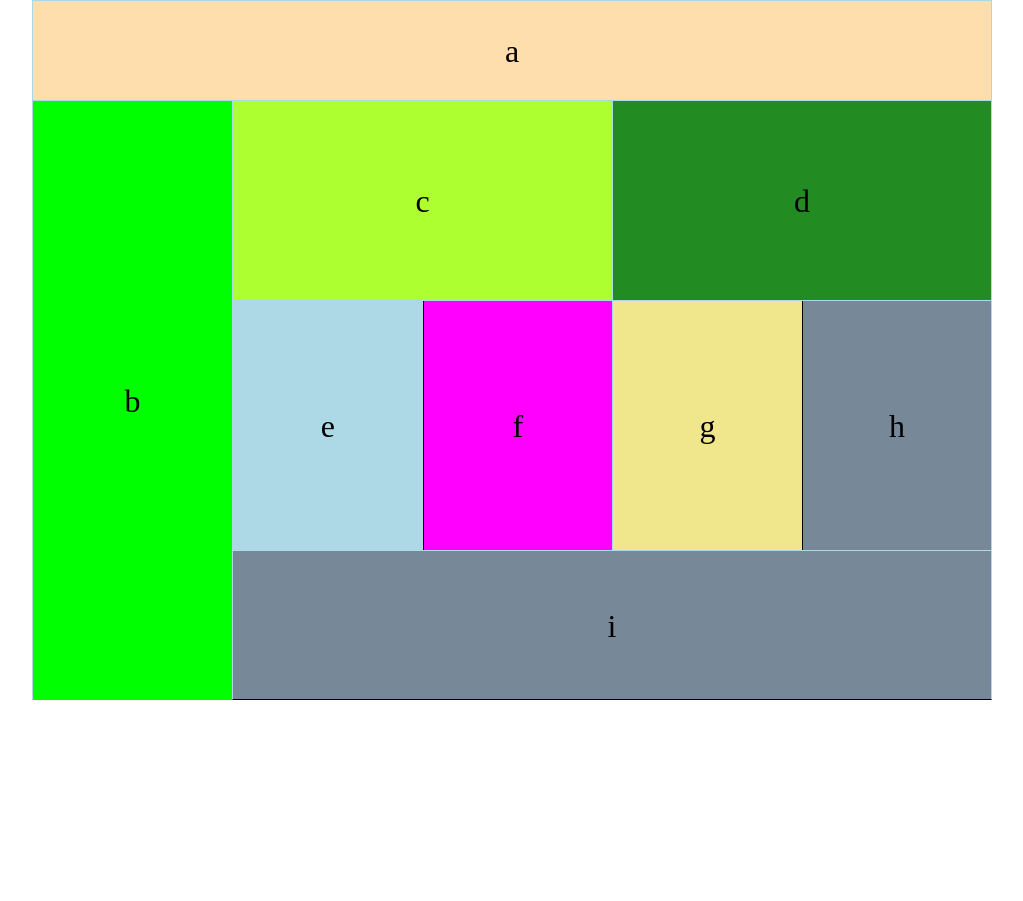
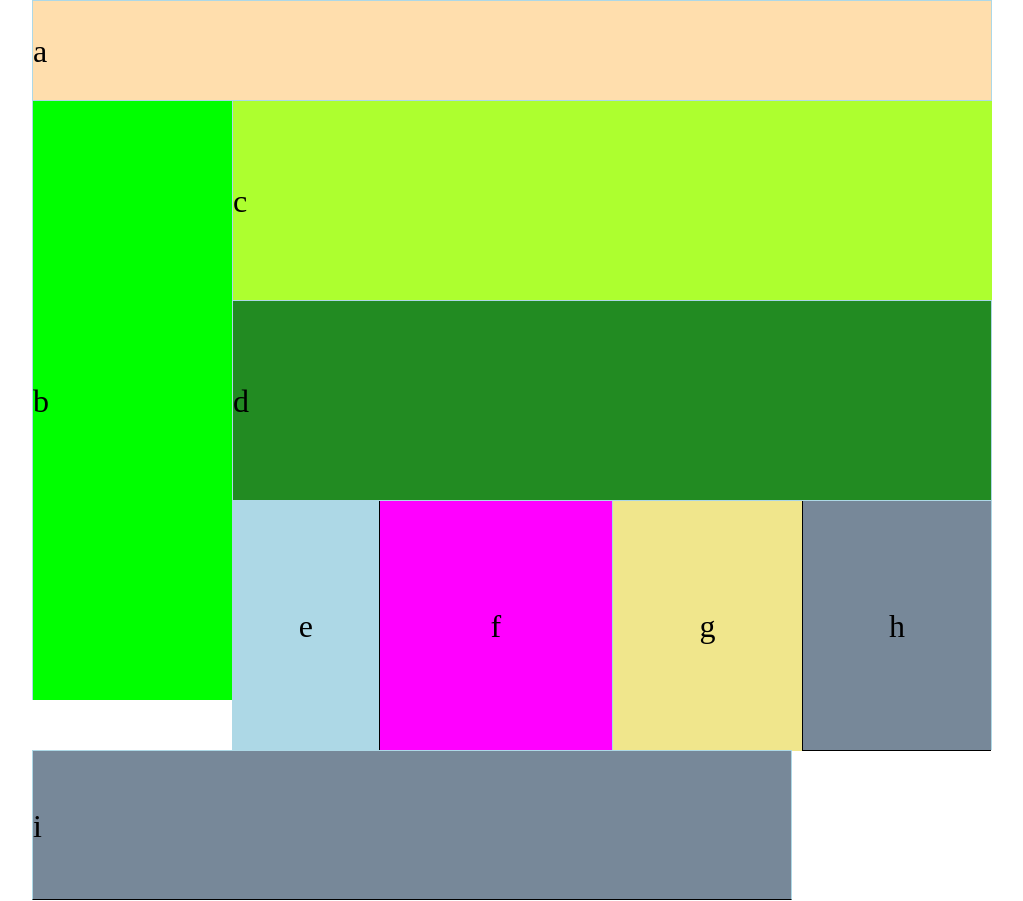
Before and after one commit to Blandine12/lab-04a, a plain HTML site: page index.html in a window 1280 px wide. Shown: the whole page, without its empty margins (128-1151 px from the left). Before the commit the page ends 800 px from the top, so only its background shows below. Drawn offline with Linux system fonts and the light colour scheme.

Commit message:
using flex for display

```diff
--- a/style/base.css
+++ b/style/base.css
@@ -1,3 +1,7 @@
+section {
+  display: flex;
+}
+
 * {
   margin: 0;
   padding: 0;
@@ -18,6 +22,7 @@ div {
 
 
 .one {
+  display: flex;
   background-color: salmon;
 }
 
--- a/style/layout.css
+++ b/style/layout.css
@@ -59,6 +59,7 @@
   }
 
   .two {
+
       float: left;
       height: 600px;
       width: 200px;
@@ -68,9 +69,10 @@
 
   .tree,
   .four {
-      float: left;
+      flex-direction: row;
+      /* float: left; */
       height: 200px;
-      width: 380px;
+      width: 760px;
       line-height: 200px;
   }
 
@@ -88,13 +90,21 @@
   }
 
   .heigh,
-  .nine,
   .ten,
   .eleven {
-      float: left;
+      flex-direction:column ;
+      /* float: left; */
       height: 250px;
       width: 50%;
       line-height: 250px;
+  }
+
+  .nine{
+    flex-direction:column ;
+    /* float: left; */
+    height: 250px;
+    width: 80%;
+    line-height: 250px;
   }
 
   .heigh,
```
